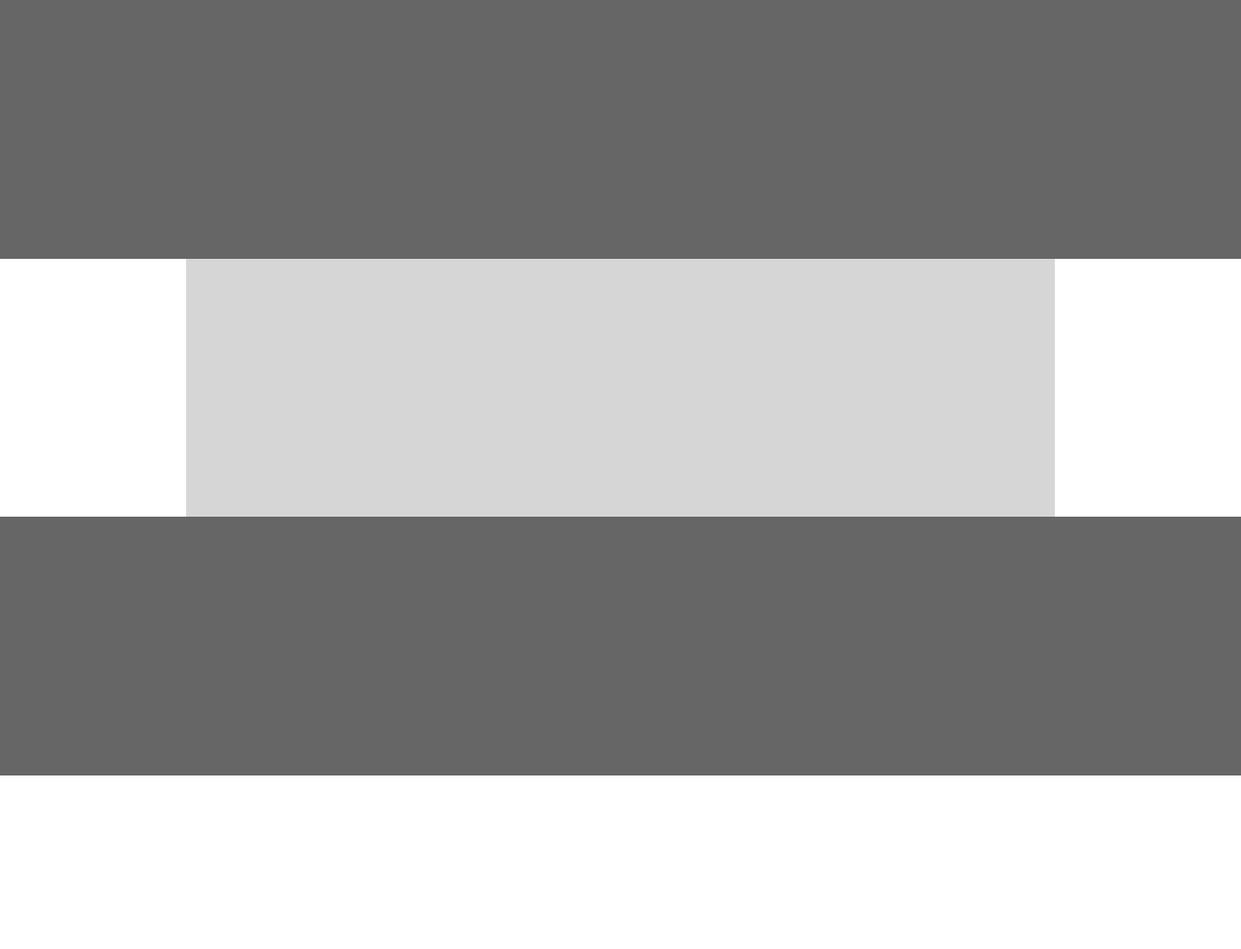
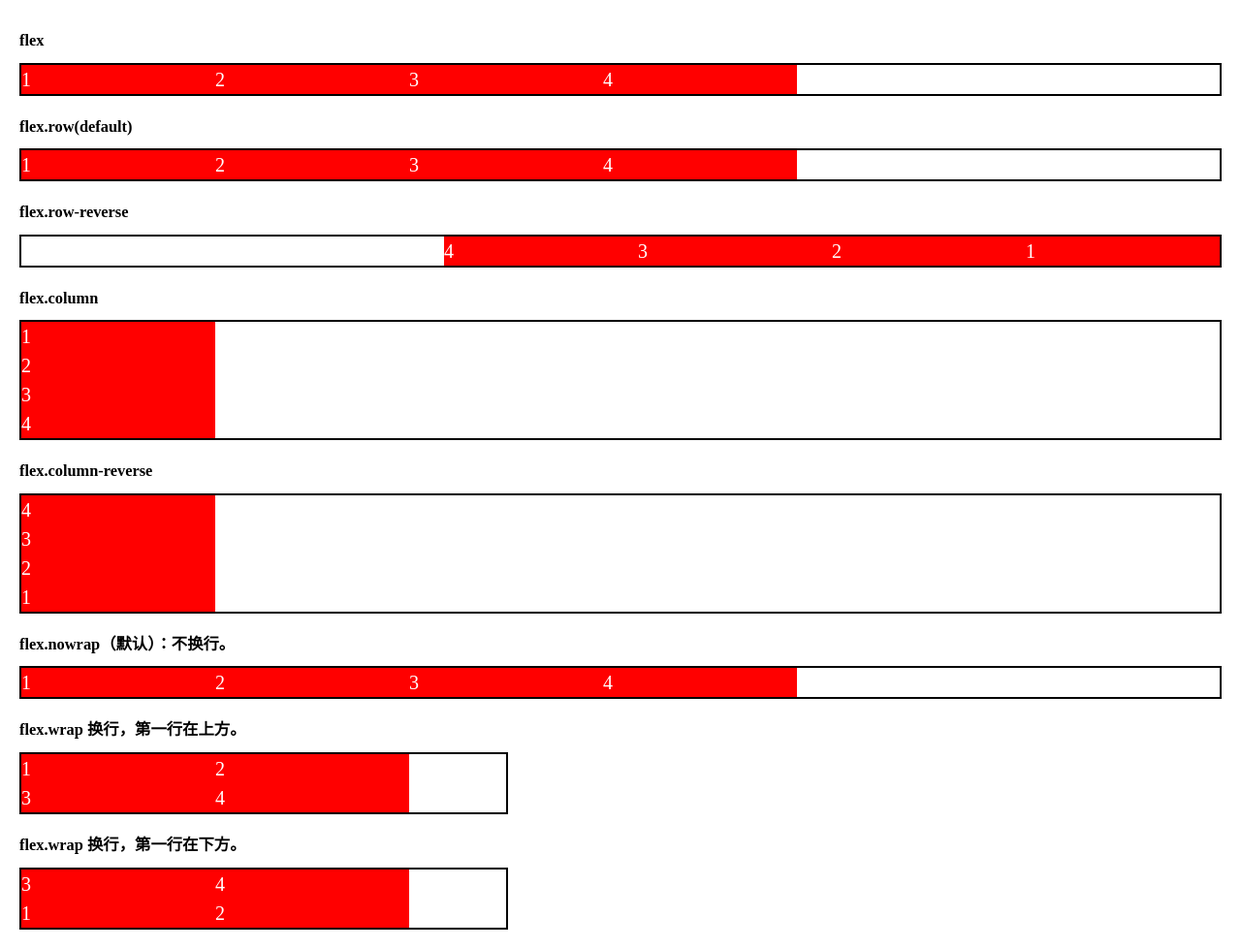
Before and after one commit to GuoYiJi/ing, a plain HTML site: page flex布局.html in a window 1280 px wide. Shown: the whole page at 97% size. Before the commit the page ends 800 px from the top, so only its background shows below. Drawn offline with Linux system fonts and the light colour scheme.

Commit message:
add flex

```diff
--- a/flex布局.html
+++ b/flex布局.html
@@ -4,45 +4,132 @@
 	<meta charset="UTF-8">
 	<title>flex布局</title>
 	<style>
+	section {
+		margin: 10px 0;
+	}
+	section h3 {
+		padding: 10px 0;
+	}
+	body {
+		padding: 10px 20px;
+		font: 14px/1.5 "微软雅黑";
+	}
 	* {
 		margin: 0;
 		padding: 0;
 	}
-	.box-flex {
+	.w300 {
+		width: 300px;
+	}
+	.w500 {
+		width: 500px;
+	}
+	.flex-box {
 		display: flex;
-		display: -webkit-flex;
-		min-height: 100vh;
+		border: 2px solid #000;
+	}
+	.flex-box div, .flex-box span {
+		width: 200px;
+		color: #fff;
+		font-size: 20px;
+		background-color: red;
+	}
+	.flex-box.row {
+		flex-direction: row;
+	}
+	.flex-box.row-reverse {
+		flex-direction: row-reverse;
+	}
+	.flex-box.column {
 		flex-direction: column;
 	}
-	header, footer {
-		flex: 1;
-		background-color: #666;
+	.flex-box.column-reverse {
+		flex-direction: column-reverse;
 	}
-	.box-body {
-		display: flex;
-		flex: 1;
+	.flex-box.nowrap {
+		flex-wrap: nowrap;
 	}
-	.box-content {
-		flex: 1;
-		background-color: #d6d6d6;
+	.flex-box.wrap {
+		flex-wrap: wrap;
 	}
-	.box-nav, .box-ads {
-		flex: 0 0 12em;
-	}
-	.box-nav {
-		order: -1;
+	.flex-box.wrap-reverse {
+		flex-wrap: wrap-reverse;
 	}
 	</style>
 </head>
 <body>
-	<div class="box-flex">
-		<header></header>
-		<div class="box-body">
-			<div class="box-content"></div>
-			<div class="box-nav"></div>
-			<div class="box-ads"></div>
+	<section>
+		<h3> flex </h3>
+		<div class="flex-box">
+			<div>1</div>
+			<span>2</span>
+			<div>3</div>
+			<span>4</span>
 		</div>
-		<footer></footer>
-	</div>
+	</section>
+	<section>
+		<h3> flex.row(default) </h3>
+		<div class="flex-box row">
+			<div>1</div>
+			<span>2</span>
+			<div>3</div>
+			<span>4</span>
+		</div>
+	</section>
+	<section>
+		<h3> flex.row-reverse </h3>
+		<div class="flex-box row-reverse">
+			<div>1</div>
+			<span>2</span>
+			<div>3</div>
+			<span>4</span>
+		</div>
+	</section>
+	<section>
+		<h3> flex.column </h3>
+		<div class="flex-box column">
+			<div>1</div>
+			<span>2</span>
+			<div>3</div>
+			<span>4</span>
+		</div>
+	</section>
+	<section>
+		<h3> flex.column-reverse </h3>
+		<div class="flex-box column-reverse">
+			<div>1</div>
+			<span>2</span>
+			<div>3</div>
+			<span>4</span>
+		</div>
+	</section>
+	<section>
+		<h3> flex.nowrap（默认）：不换行。</h3>
+		<div class="flex-box nowrap">
+			<div>1</div>
+			<span>2</span>
+			<div>3</div>
+			<span>4</span>
+		</div>
+	</section>
+	<section>
+		<h3> flex.wrap 换行，第一行在上方。</h3>
+		<div class="flex-box wrap w500">
+			<div>1</div>
+			<span>2</span>
+			<div>3</div>
+			<span>4</span>
+		</div>
+	</section>
+	<section>
+		<h3> flex.wrap 换行，第一行在下方。</h3>
+		<div class="flex-box wrap-reverse w500">
+			<div>1</div>
+			<span>2</span>
+			<div>3</div>
+			<span>4</span>
+		</div>
+	</section>
+
 </body>
 </html>
```
